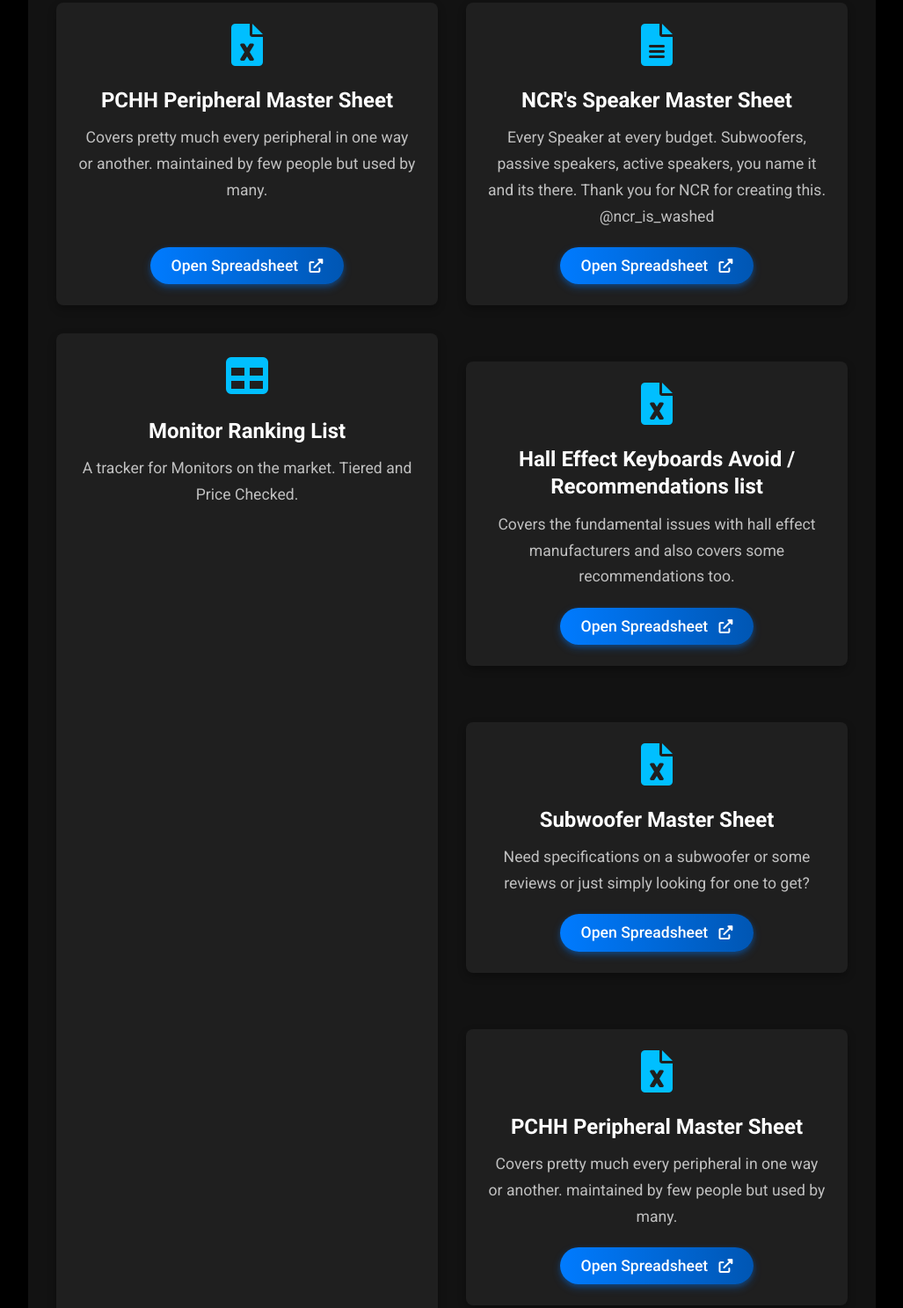
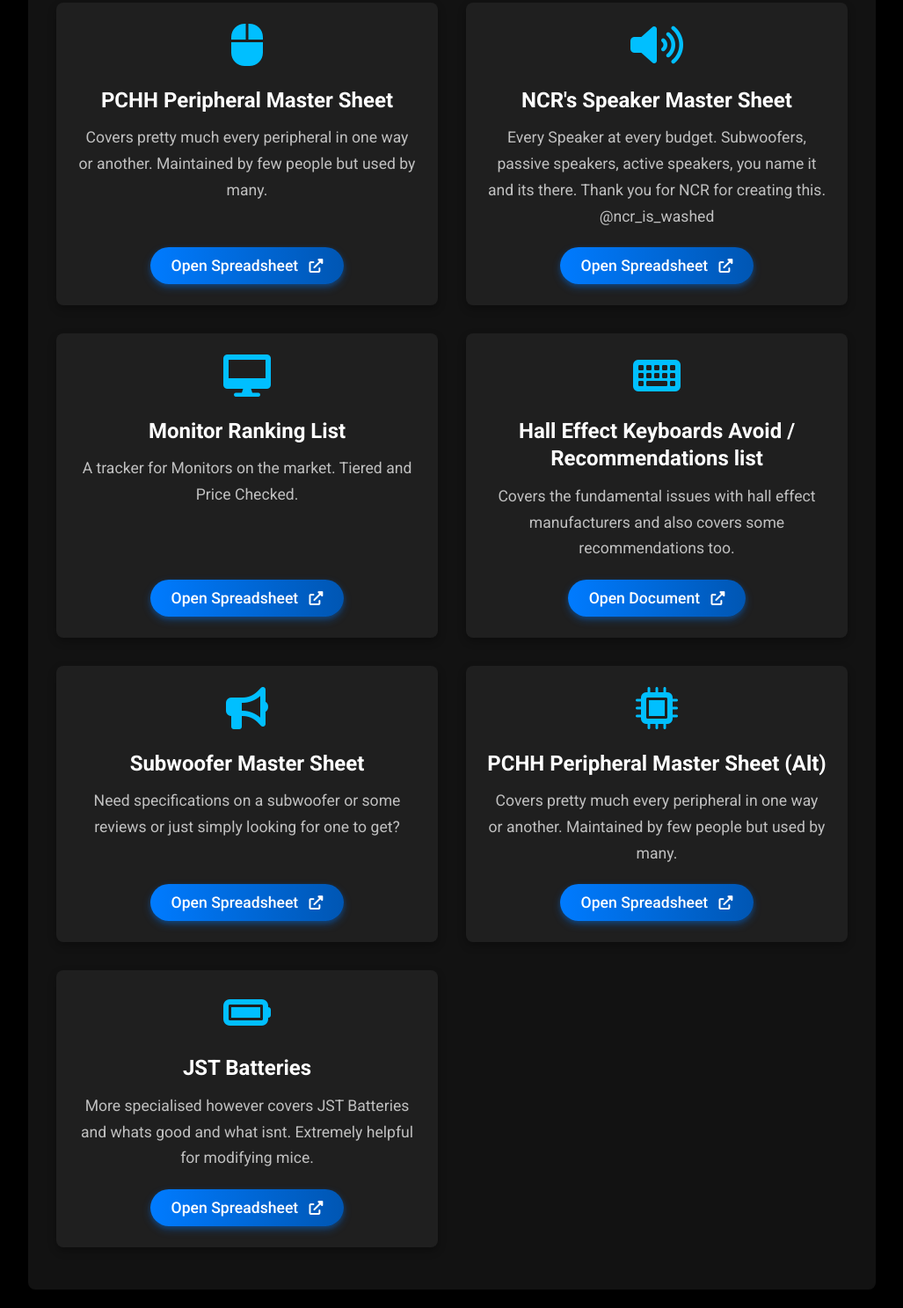
Before and after one commit to Bepsiii/Bepsiii.github.io, a plain HTML site: page resources1.html in a window 1280 px wide. Shown: the part 487-1974 px from the top of the page at 88% size, without its empty margins (126-1153 px from the left). Drawn offline with Linux system fonts and the light colour scheme.

Commit message:
Update resource items in resources1.html for improved content and icon representation

```diff
--- a/resources1.html
+++ b/resources1.html
@@ -63,11 +63,13 @@
                 Spreadsheets curated by myself and the community for recommendations and help.
             </p>
 
-            <div class="resource-items-container"> <article class="resource-item-card"> <div class="resource-card-icon">
-                        <i class="fas fa-file-excel fa-3x"></i> </div>
+            <div class="resource-items-container">
+                <article class="resource-item-card">
+                    <div class="resource-card-icon">
+                        <i class="fas fa-mouse fa-3x"></i> </div>
                     <div class="resource-card-content">
                         <h3 class="resource-card-title">PCHH Peripheral Master Sheet</h3>
-                        <p class="resource-card-description">Covers pretty much every peripheral in one way or another. maintained by few people but used by many.</p>
+                        <p class="resource-card-description">Covers pretty much every peripheral in one way or another. Maintained by few people but used by many.</p>
                         <a href="https://docs.google.com/spreadsheets/d/1CIWFbKjMJWiEGHglCxdMEld50axj1eTgmKKMwJrCSo8/edit?gid=718224983#gid=718224983" target="_blank" rel="noopener noreferrer" class="cta-button resource-button">
                             Open Spreadsheet <i class="fas fa-external-link-alt"></i>
                         </a>
@@ -76,7 +78,7 @@
 
                 <article class="resource-item-card">
                     <div class="resource-card-icon">
-                        <i class="fas fa-file-alt fa-3x"></i> </div>
+                        <i class="fas fa-volume-up fa-3x"></i> </div>
                     <div class="resource-card-content">
                         <h3 class="resource-card-title">NCR's Speaker Master Sheet</h3>
                         <p class="resource-card-description">Every Speaker at every budget. Subwoofers, passive speakers, active speakers, you name it and its there. Thank you for NCR for creating this. @ncr_is_washed</p>
@@ -88,7 +90,7 @@
 
                 <article class="resource-item-card">
                     <div class="resource-card-icon">
-                        <i class="fas fa-table fa-3x"></i> </div>
+                        <i class="fas fa-desktop fa-3x"></i> </div>
                     <div class="resource-card-content">
                         <h3 class="resource-card-title">Monitor Ranking List</h3>
                         <p class="resource-card-description">A tracker for Monitors on the market. Tiered and Price Checked.</p>
@@ -98,20 +100,20 @@
                     </div>
                 </article>
 
-                            <div class="resource-items-container"> <article class="resource-item-card"> <div class="resource-card-icon">
-                        <i class="fas fa-file-excel fa-3x"></i> </div>
+                <article class="resource-item-card">
+                    <div class="resource-card-icon">
+                        <i class="fas fa-keyboard fa-3x"></i> </div>
                     <div class="resource-card-content">
                         <h3 class="resource-card-title">Hall Effect Keyboards Avoid / Recommendations list</h3>
                         <p class="resource-card-description">Covers the fundamental issues with hall effect manufacturers and also covers some recommendations too.</p>
                         <a href="https://docs.google.com/document/d/e/2PACX-1vSsjTA29tUSQDgT_FWmvX2nHg17RLzCXdZnBV2pdAWO2SqJmzeNl9EQNc2Yw2Cy4kHjIBcDVVCUgErC/pub" target="_blank" rel="noopener noreferrer" class="cta-button resource-button">
-                            Open Spreadsheet <i class="fas fa-external-link-alt"></i>
-                        </a>
+                            Open Document <i class="fas fa-external-link-alt"></i> </a>
                     </div>
                 </article>
 
-
-            <div class="resource-items-container"> <article class="resource-item-card"> <div class="resource-card-icon">
-                        <i class="fas fa-file-excel fa-3x"></i> </div>
+                <article class="resource-item-card">
+                    <div class="resource-card-icon">
+                        <i class="fas fa-bullhorn fa-3x"></i> </div>
                     <div class="resource-card-content">
                         <h3 class="resource-card-title">Subwoofer Master Sheet</h3>
                         <p class="resource-card-description">Need specifications on a subwoofer or some reviews or just simply looking for one to get?</p>
@@ -121,20 +123,21 @@
                     </div>
                 </article>
 
-                            <div class="resource-items-container"> <article class="resource-item-card"> <div class="resource-card-icon">
-                        <i class="fas fa-file-excel fa-3x"></i> </div>
+                <article class="resource-item-card">
+                    <div class="resource-card-icon">
+                        <i class="fas fa-microchip fa-3x"></i> </div>
                     <div class="resource-card-content">
-                        <h3 class="resource-card-title">PCHH Peripheral Master Sheet</h3>
-                        <p class="resource-card-description">Covers pretty much every peripheral in one way or another. maintained by few people but used by many.</p>
+                        <h3 class="resource-card-title">PCHH Peripheral Master Sheet (Alt)</h3>
+                        <p class="resource-card-description">Covers pretty much every peripheral in one way or another. Maintained by few people but used by many.</p>
                         <a href="https://docs.google.com/spreadsheets/d/1CIWFbKjMJWiEGHglCxdMEld50axj1eTgmKKMwJrCSo8/edit?gid=718224983#gid=718224983" target="_blank" rel="noopener noreferrer" class="cta-button resource-button">
                             Open Spreadsheet <i class="fas fa-external-link-alt"></i>
                         </a>
                     </div>
                 </article>
 
-
-                            <div class="resource-items-container"> <article class="resource-item-card"> <div class="resource-card-icon">
-                        <i class="fas fa-file-excel fa-3x"></i> </div>
+                <article class="resource-item-card">
+                    <div class="resource-card-icon">
+                        <i class="fas fa-battery-full fa-3x"></i> </div>
                     <div class="resource-card-content">
                         <h3 class="resource-card-title">JST Batteries</h3>
                         <p class="resource-card-description">More specialised however covers JST Batteries and whats good and what isnt. Extremely helpful for modifying mice.</p>
@@ -143,8 +146,8 @@
                         </a>
                     </div>
                 </article>
-                </div>
-        </section>
+
+            </div> </section>
     </main>
 
     <footer>
```
